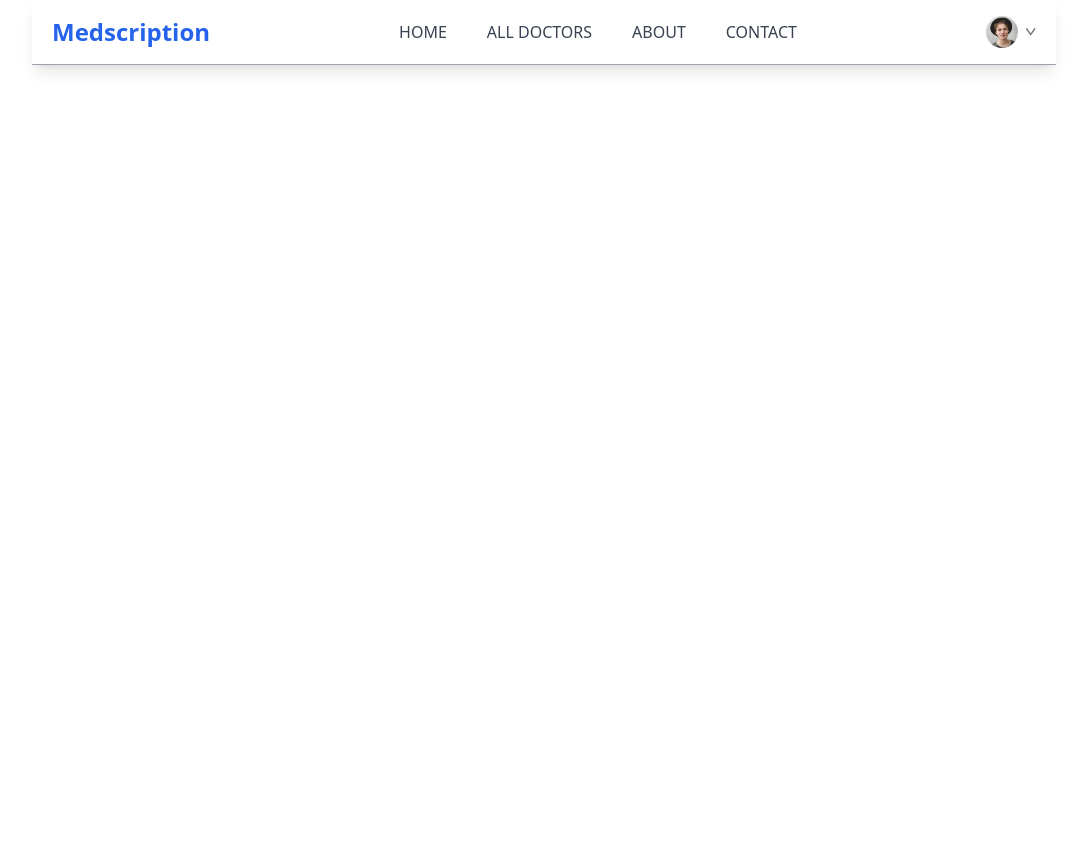
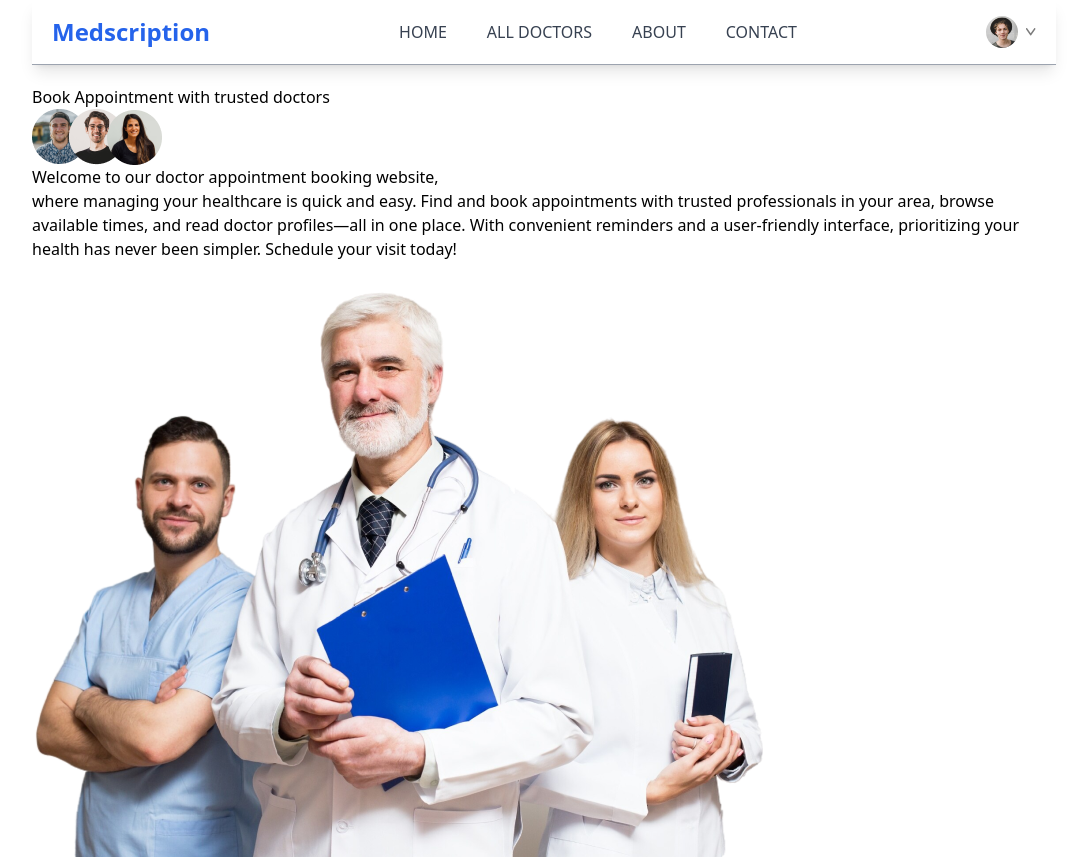
Before and after one commit to Papun1111/VitalsOn, a React (Vite) app in the folder frontend/: page / in a window 1280 px wide. Shown: the whole page, without its empty margins (96-1180 px from the left). Before the commit the page ends 800 px from the top, so only its background shows below. Built offline with nearby package versions, Linux system fonts and the light colour scheme.

Commit message:
basic structure for header completed

```diff
--- /dev/null
+++ b/frontend/src/Components/Header/Header.jsx
@@ -0,0 +1,29 @@
+import React from "react";
+import { assets } from "../../assets/assets";
+const Header = () => {
+  return (
+    <div>
+      {/* left side */}
+      <div>
+        <p>Book Appointment with trusted doctors</p>
+        <div>
+          <img src={assets.group_profiles} alt="" />
+          <p>
+            Welcome to our doctor appointment booking website,
+            <br /> where managing your healthcare is quick and easy. Find and
+            book appointments with trusted professionals in your area, browse
+            available times, and read doctor profiles—all in one place. With
+            convenient reminders and a user-friendly interface, prioritizing
+            your health has never been simpler. Schedule your visit today!
+          </p>
+        </div>
+      </div>
+      {/* right side */}
+      <div>
+        <img src={assets.header_img} alt="" />
+      </div>
+    </div>
+  );
+};
+
+export default Header;
--- a/frontend/src/Pages/Home.jsx
+++ b/frontend/src/Pages/Home.jsx
@@ -1,9 +1,9 @@
 import React from 'react'
-
+import Header from '../Components/Header/Header'
 const Home = () => {
   return (
     <div>
-
+      <Header></Header>
     </div>
   )
 }
```
